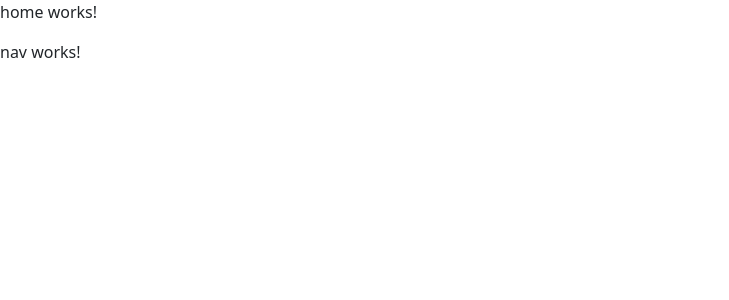
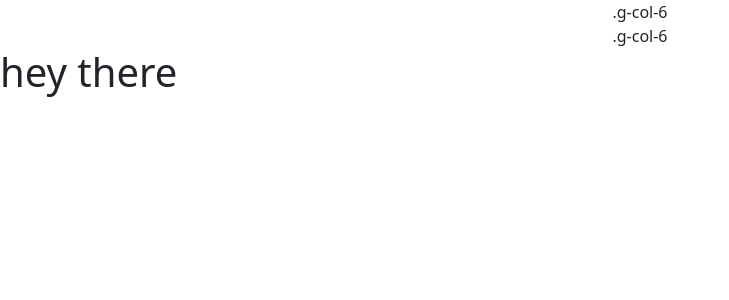
Before and after one commit to jbthecoder5/josephpborne-portfolio, an Angular app: page / in a window 1280 px wide. Shown: the top 300 px of the page, without its empty margins (0-729 px from the left). Built offline with nearby package versions, Linux system fonts and the light colour scheme.

Commit message:
changed the app routing file, and made some changes tot he home and nav component file as well

```diff
--- a/src/app/app-routing.module.ts
+++ b/src/app/app-routing.module.ts
@@ -1,11 +1,11 @@
 import { NgModule } from '@angular/core';
 import { RouterModule, Routes } from '@angular/router';
-import { NavComponent } from './nav/nav.component';
+import { HomeComponent } from './home/home.component';
 
 const routes: Routes = [
   {
     path: '',
-    component: NavComponent,
+    component: HomeComponent,
   },
 ];
 
--- a/src/app/app.component.html
+++ b/src/app/app.component.html
@@ -1,4 +1,11 @@
-<!-- Home -->
-<app-home></app-home>
-<!-- ROUTER -->
-<router-outlet></router-outlet>
+<div class="grid text-center">
+  <!-- ROUTER -->
+  <router-outlet></router-outlet>
+
+  <!-- Home -->
+  <app-nav></app-nav>
+</div>
+
+<div class="jumbotron">
+  <h1>hey there</h1>
+</div>
--- a/src/app/home/home.component.html
+++ b/src/app/home/home.component.html
@@ -1 +1 @@
-<p>home works!</p>
+<div class="g-col-6">.g-col-6</div>
--- a/src/app/nav/nav.component.css
+++ b/src/app/nav/nav.component.css
@@ -0,0 +1,5 @@
+nav {
+  background: #f9b205;
+  height: 100vh;
+  width: 25vw;
+}
--- a/src/app/nav/nav.component.html
+++ b/src/app/nav/nav.component.html
@@ -1 +1 @@
-<p>nav works!</p>
+<div class="g-col-6">.g-col-6</div>
```
